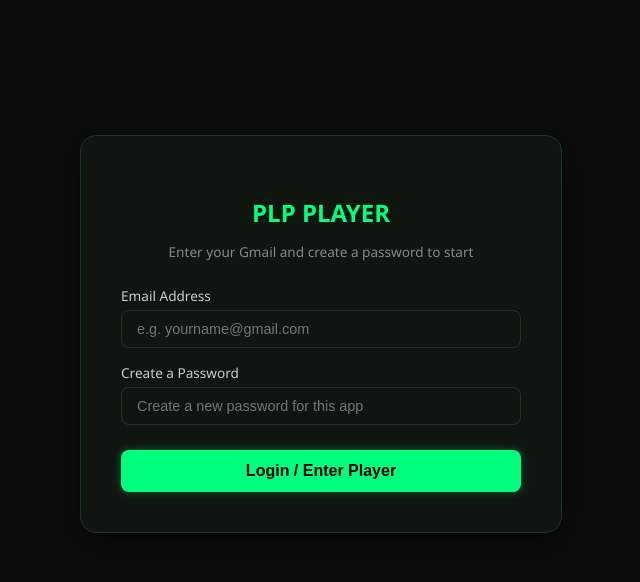
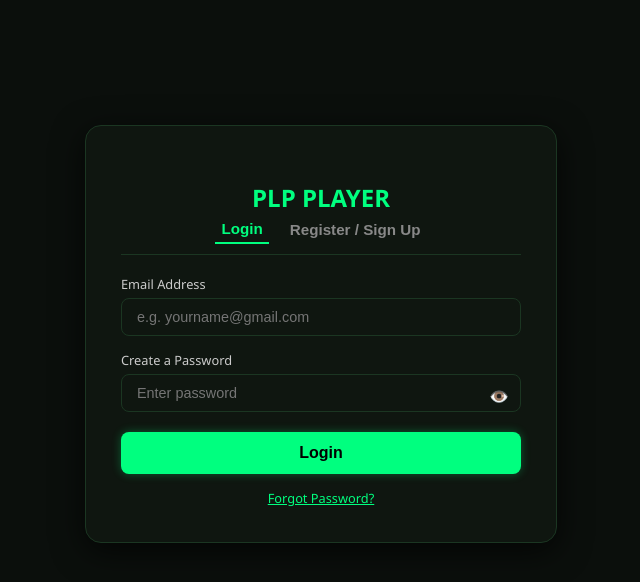
Before and after one commit to PankajDev99/pankaj-lyrics-player, a Flask app: page / in a window 1280 px wide. Shown: the part 66-648 px from the top of the page, without its empty margins (319-959 px from the left). Run offline with Flask 3, Linux system fonts and the light colour scheme.

Commit message:
templates

```diff
--- a/templates/index.html
+++ b/templates/index.html
@@ -26,7 +26,6 @@
             overflow: hidden;
         }
 
-        /* Login Screen Overlay */
         #loginScreen {
             position: fixed;
             top: 0; left: 0; width: 100%; height: 100%;
@@ -40,7 +39,7 @@
         .login-card {
             background-color: var(--card-bg);
             border: 1px solid var(--border-color);
-            padding: 40px;
+            padding: 35px;
             border-radius: 16px;
             width: 100%;
             max-width: 400px;
@@ -50,23 +49,42 @@
 
         .login-card h2 {
             color: var(--accent-color);
-            margin-bottom: 10px;
+            margin-bottom: 5px;
         }
 
-        .login-card p {
+        .auth-tabs {
+            display: flex;
+            justify-content: center;
+            gap: 15px;
+            margin-bottom: 20px;
+            border-bottom: 1px solid var(--border-color);
+            padding-bottom: 10px;
+        }
+
+        .auth-tab {
+            background: none;
+            border: none;
             color: #888;
-            font-size: 0.85rem;
-            margin-bottom: 25px;
+            font-weight: bold;
+            cursor: pointer;
+            font-size: 0.95rem;
+            padding-bottom: 5px;
+        }
+
+        .auth-tab.active {
+            color: var(--accent-color);
+            border-bottom: 2px solid var(--accent-color);
         }
 
         .form-group {
             margin-bottom: 15px;
             text-align: left;
+            position: relative;
         }
 
         .form-group label {
             display: block;
-            font-size: 0.85rem;
+            font-size: 0.8rem;
             color: #ccc;
             margin-bottom: 5px;
         }
@@ -87,6 +105,15 @@
             border-color: var(--accent-color);
         }
 
+        .eye-icon {
+            position: absolute;
+            right: 12px;
+            top: 34px;
+            cursor: pointer;
+            color: #888;
+            font-size: 1rem;
+        }
+
         .login-btn {
             width: 100%;
             background-color: var(--accent-color);
@@ -97,8 +124,17 @@
             font-weight: bold;
             cursor: pointer;
             font-size: 1rem;
-            margin-top: 10px;
+            margin-top: 5px;
             box-shadow: 0 0 10px rgba(0, 255, 127, 0.3);
+        }
+
+        .forgot-link {
+            display: block;
+            margin-top: 15px;
+            font-size: 0.8rem;
+            color: var(--accent-color);
+            cursor: pointer;
+            text-decoration: underline;
         }
 
         header {
@@ -351,22 +387,28 @@
 </head>
 <body>
 
-    <!-- Login Screen Modal -->
+    <!-- Login / Signup Screen Modal -->
     <div id="loginScreen">
         <div class="login-card">
             <h2>PLP PLAYER</h2>
-            <p>Enter your Gmail and create a password to start</p>
-            <form id="loginForm" onsubmit="handleLogin(event)">
+            <div class="auth-tabs">
+                <button class="auth-tab active" id="tabLogin" onclick="switchAuthMode('login')">Login</button>
+                <button class="auth-tab" id="tabRegister" onclick="switchAuthMode('register')">Register / Sign Up</button>
+            </div>
+
+            <form id="authForm" onsubmit="handleAuth(event)">
                 <div class="form-group">
-                    <label>Email Address</label>
+                    <label id="emailLabel">Email Address</label>
                     <input type="email" id="userEmail" class="form-input" placeholder="e.g. yourname@gmail.com" required>
                 </div>
                 <div class="form-group">
-                    <label>Create a Password</label>
-                    <input type="password" id="userPassword" class="form-input" placeholder="Create a new password for this app" required>
+                    <label id="passLabel">Create a Password</label>
+                    <input type="password" id="userPassword" class="form-input" placeholder="Enter password" required>
+                    <span class="eye-icon" onclick="togglePassword()">👁️</span>
                 </div>
-                <button type="submit" class="login-btn">Login / Enter Player</button>
+                <button type="submit" class="login-btn" id="authSubmitBtn">Login</button>
             </form>
+            <span class="forgot-link" onclick="forgotPassword()">Forgot Password?</span>
         </div>
     </div>
 
@@ -387,15 +429,11 @@
     </header>
 
     <div class="main-container">
-        <!-- Track Library Card Container -->
         <div class="track-library-card">
             <div class="library-title">⚡ TRACK LIBRARY</div>
-            <div class="track-pills" id="trackPillsContainer">
-                <!-- Dynamically populated from backend -->
-            </div>
+            <div class="track-pills" id="trackPillsContainer"></div>
         </div>
 
-        <!-- Player & Timed Lyrics Area -->
         <div class="player-center-area">
             <div id="lyricsDisplay" class="lyrics-container">
                 Select a track to play
@@ -442,10 +480,11 @@
         let currentSongIndex = 0;
         let isPlaying = false;
 
-        // Yahan apni original email id daal dena jo niche check ho rahi hai
-        const OWNER_EMAIL = "Pankajkhatik0999@gmail.com";
+        // Yahan apni original email aur password set kar lena
+        const OWNER_EMAIL = "pankajkhatik0999@gmail.com";
         const OWNER_PASSWORD = "Pankaj khatik0999";
 
+        let isAuthModeLogin = true;
         let loggedInUser = localStorage.getItem("pankaj_user");
         let isPremium = localStorage.getItem("pankaj_premium") === "true";
         let freeClicks = parseInt(localStorage.getItem("pankaj_clicks") || "0");
@@ -460,21 +499,42 @@
         const adBanner = document.getElementById("adBanner");
         const searchInput = document.getElementById("searchInput");
 
-        function handleLogin(e) {
+        function switchAuthMode(mode) {
+            isAuthModeLogin = (mode === 'login');
+            document.getElementById("tabLogin").classList.toggle("active", isAuthModeLogin);
+            document.getElementById("tabRegister").classList.toggle("active", !isAuthModeLogin);
+            document.getElementById("authSubmitBtn").textContent = isAuthModeLogin ? "Login" : "Register / Sign Up";
+            document.getElementById("passLabel").textContent = isAuthModeLogin ? "Password" : "Create a Password";
+        }
+
+        function togglePassword() {
+            const passInput = document.getElementById("userPassword");
+            passInput.type = passInput.type === "password" ? "text" : "password";
+        }
+
+        function forgotPassword() {
+            alert("Password recovery: If you are the owner, use your preset password. For other users, please clear browser data or use registered details.");
+        }
+
+        function handleAuth(e) {
             e.preventDefault();
             const email = document.getElementById("userEmail").value.trim().toLowerCase();
             const password = document.getElementById("userPassword").value.trim();
 
             localStorage.setItem("pankaj_user", email);
 
-    // Check agar owner email aur password dono sahi hain
-    if (email === OWNER_EMAIL && password === OWNER_PASSWORD) {
+            // Owner check
+            if (email === OWNER_EMAIL) {
                 localStorage.setItem("pankaj_premium", "true");
+                localStorage.setItem("pankaj_clicks", "0"); // Reset clicks for owner
                 isPremium = true;
+                freeClicks = 0;
             } else {
-        // Baaki users ke liye normal login (agar koi aur login kare)
-        localStorage.setItem("pankaj_premium", "false");
-        isPremium = false;
+                // If it's a new register or regular user
+                if (!isAuthModeLogin) {
+                    localStorage.setItem("pankaj_clicks", "0");
+                    freeClicks = 0;
+                }
             }
 
             document.getElementById("loginScreen").style.display = "none";
@@ -488,7 +548,7 @@
         }
 
         function checkAuth() {
-            if (!loggedInUser && !localStorage.getItem("pankaj_user")) {
+            if (!localStorage.getItem("pankaj_user")) {
                 document.getElementById("loginScreen").style.display = "flex";
             } else {
                 document.getElementById("loginScreen").style.display = "none";
@@ -502,7 +562,8 @@
         }
 
         function updateUIState() {
-            if (isPremium) {
+            let currentEmail = localStorage.getItem("pankaj_user");
+            if (isPremium || currentEmail === OWNER_EMAIL) {
                 adBanner.style.display = "none";
                 document.getElementById("premiumBtn").textContent = "⭐ Owner / VIP";
                 lyricsDisplay.classList.add("premium-anim");
@@ -528,7 +589,7 @@
 
         function renderPills(songsToRender) {
             trackPillsContainer.innerHTML = "";
-            songsToRender.forEach((song, index) => {
+            songsToRender.forEach((song) => {
                 const originalIndex = playlist.findIndex(s => s.display_name === song.display_name);
                 const button = document.createElement("button");
                 button.className = `track-pill ${originalIndex === currentSongIndex ? 'active' : ''}`;
```
Lines whose indentation alone changed are shown as unchanged.
